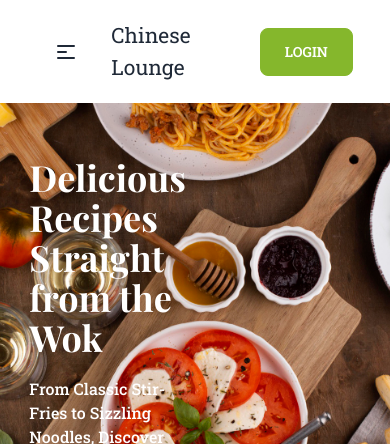
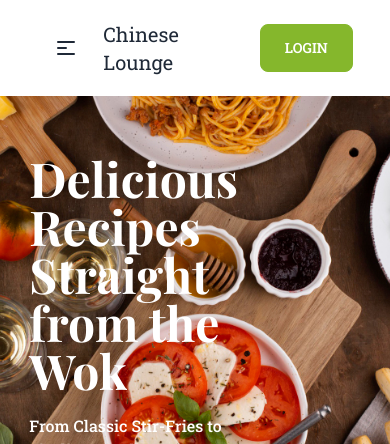
Before and after one commit to smarifurrahman/chinese-lounge, a React (Vite) app: page / in a window 390 px wide. Shown: the top 444 px of the page. Built offline with nearby package versions, Linux system fonts and the light colour scheme; no server answers.

Commit message:
responsive fixed

```diff
--- a/src/pages/Home/Banner/Banner.jsx
+++ b/src/pages/Home/Banner/Banner.jsx
@@ -11,8 +11,8 @@ const Banner = () => {
             <div id="slide1" className="carousel-item relative w-full">
                 <img src={banner1} className="w-full h-[540px] object-cover" />
                 <div className="absolute transform -translate-y-1/2 left-5 right-5 top-1/2 text-white w-[85%] mx-auto">
-                    <div className='w-1/2'>
-                        <h1 className='text-4xl sm:text-5xl md:text-6xl lg:text-7xl font-bold font-playfair'>Delicious Recipes Straight from the Wok</h1>
+                    <div className='w-3/4 md:w-1/2'>
+                        <h1 className='text-5xl md:text-6xl lg:text-7xl font-bold font-playfair'>Delicious Recipes Straight from the Wok</h1>
                         <p className='font-medium my-5'>From Classic Stir-Fries to Sizzling Noodles, Discover Authentic Chinese Cuisine in Your Own Kitchen</p>
                         <a className="btn bg-green-start hover:bg-green-end border-green-start hover:border-green-end px-6">
                             View Recipe
--- a/src/pages/Shared/Header/Header.jsx
+++ b/src/pages/Shared/Header/Header.jsx
@@ -11,7 +11,7 @@ const Header = () => {
         <div className="navbar bg-base-100 w-[85%] mx-auto py-5 flex items-center">
             <div className="navbar-start">
                 <div className="dropdown">
-                    <label tabIndex={0} className="btn btn-ghost lg:hidden mr-4">
+                    <label tabIndex={0} className="btn btn-ghost lg:hidden mr-2">
                         <svg xmlns="http://www.w3.org/2000/svg" className="h-6 w-6" fill="none" viewBox="0 0 24 24" stroke="currentColor"><path strokeLinecap="round" strokeLinejoin="round" strokeWidth="2" d="M4 6h16M4 12h8m-8 6h16" /></svg>
                     </label>
                     <ul tabIndex={0} className="menu menu-compact dropdown-content mt-3 p-2 shadow bg-base-100 rounded-box w-52">
@@ -23,7 +23,7 @@ const Header = () => {
                     }
                     </ul>
                 </div>
-                <Link to="/" className="normal-case text-[21px] hover:text-green-start">Chinese Lounge</Link>
+                <Link to="/" className="normal-case text-xl sm:text-[21px] hover:text-green-start">Chinese Lounge</Link>
             </div>
             <div className="navbar-center hidden lg:flex">
                 <ul className="menu menu-horizontal px-1">
```
